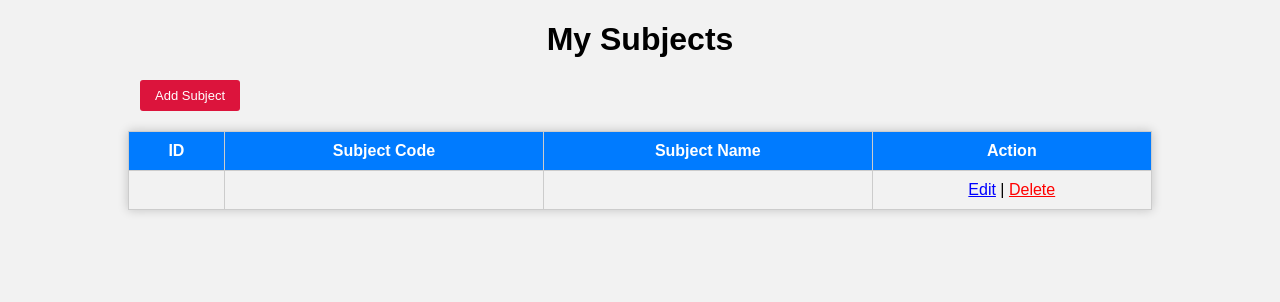
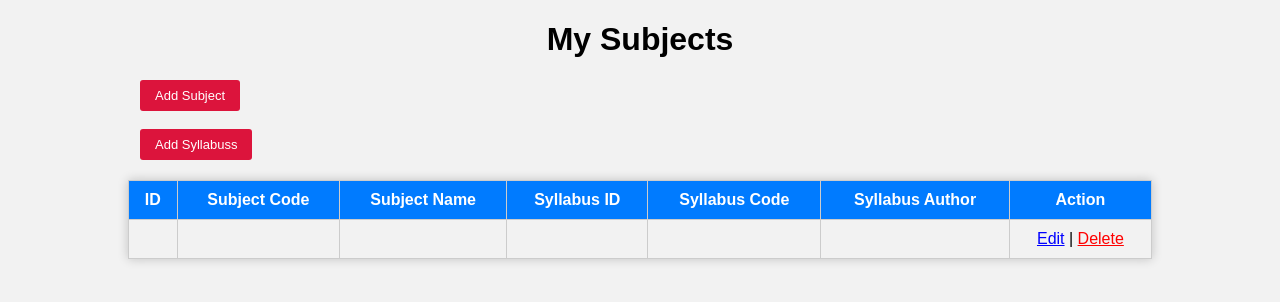
Before and after one commit to EanSteve/webdevproject, a PHP site: page / in a window 1280 px wide. Shown: the top 302 px of the page. Run offline with PHP 8.4, Linux system fonts and the light colour scheme; tables that the repository leaves empty or names only in its code hold one stand-in row (values such as "Sample post"); data that the repository does not hold is empty.

Commit message:
Update index.php

```diff
--- a/index.php
+++ b/index.php
@@ -105,11 +105,15 @@
     <body>
         <h1>My Subjects</h1>
         <a href="forms/addform.php" class="addbtn">Add Subject</a><br/><br/>
+        <a href="forms/addsyllabusform.php" class="addbtn">Add Syllabuss</a><br/><br/>
         <table>
             <tr style="background:#CCCCCC;">
                 <th>ID</th>
                 <th>Subject Code</th>
                 <th>Subject Name</th>
+                <th>Syllabus ID</th>
+                <th>Syllabus Code</th>
+                <th>Syllabus Author</th>
                 <th>Action</th>
             </tr>
             <?php
@@ -118,6 +122,9 @@
                     echo "<td>".$res['Subject_ID']."</td>";
                     echo "<td>".$res['Subject_Code']."</td>";
                     echo "<td>".$res['Subject_Name']."</td>";
+                    echo "<td>".$res['Syllabus_ID']."</td>";
+                    echo "<td>".$res['Syllabus_Code']."</td>";
+                    echo "<td>".$res['Syllabus_Author']."</td>";
                     echo "<td>
                             <a href=\"forms/editform.php?id={$res['Subject_ID']}\" class=\"edit\">Edit</a> |
                             <a href=\"functions/delete.php?id={$res['Subject_ID']}\" onClick=\"return confirm('Are you sure you want to delete?')\" class=\"delete\">Delete</a>
```
